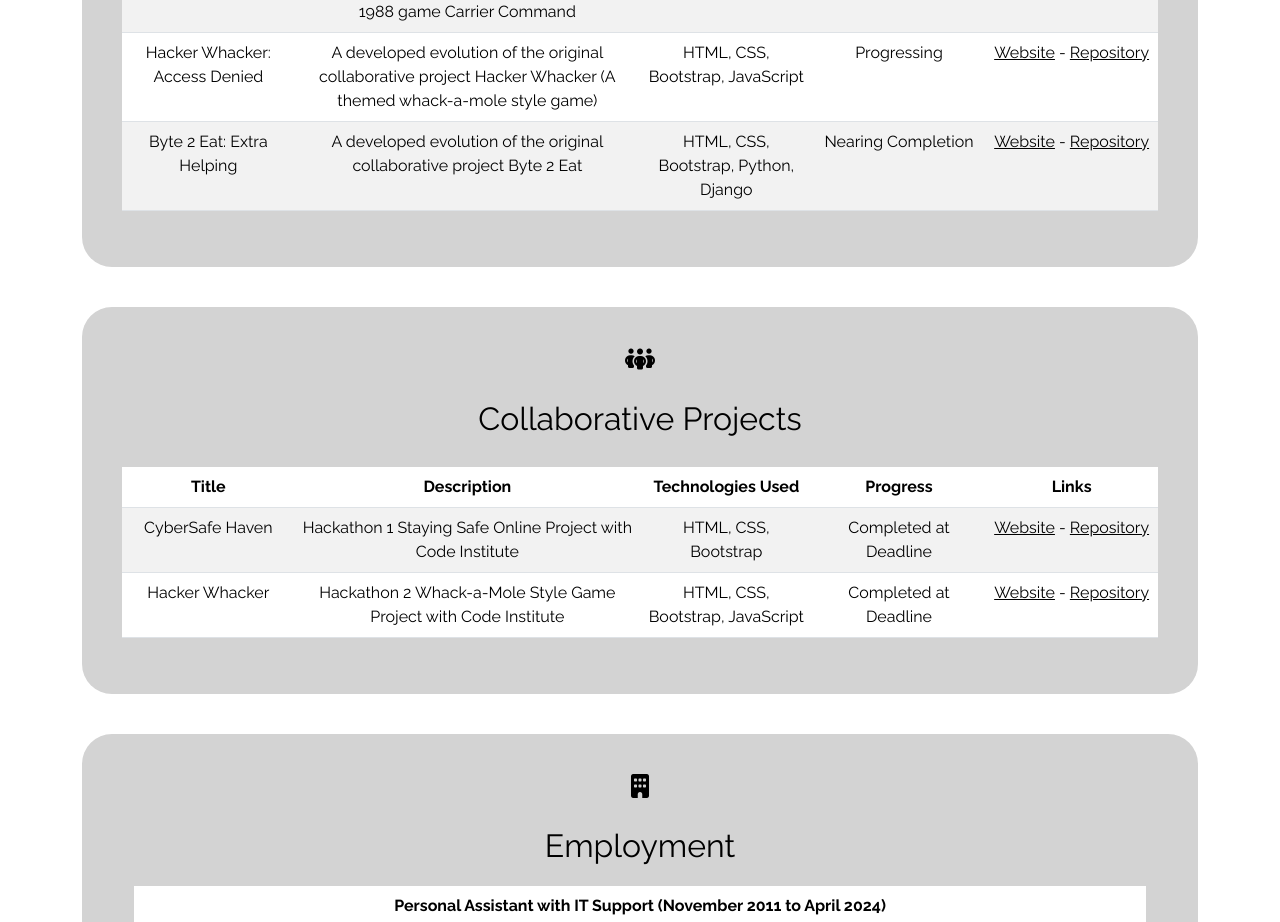
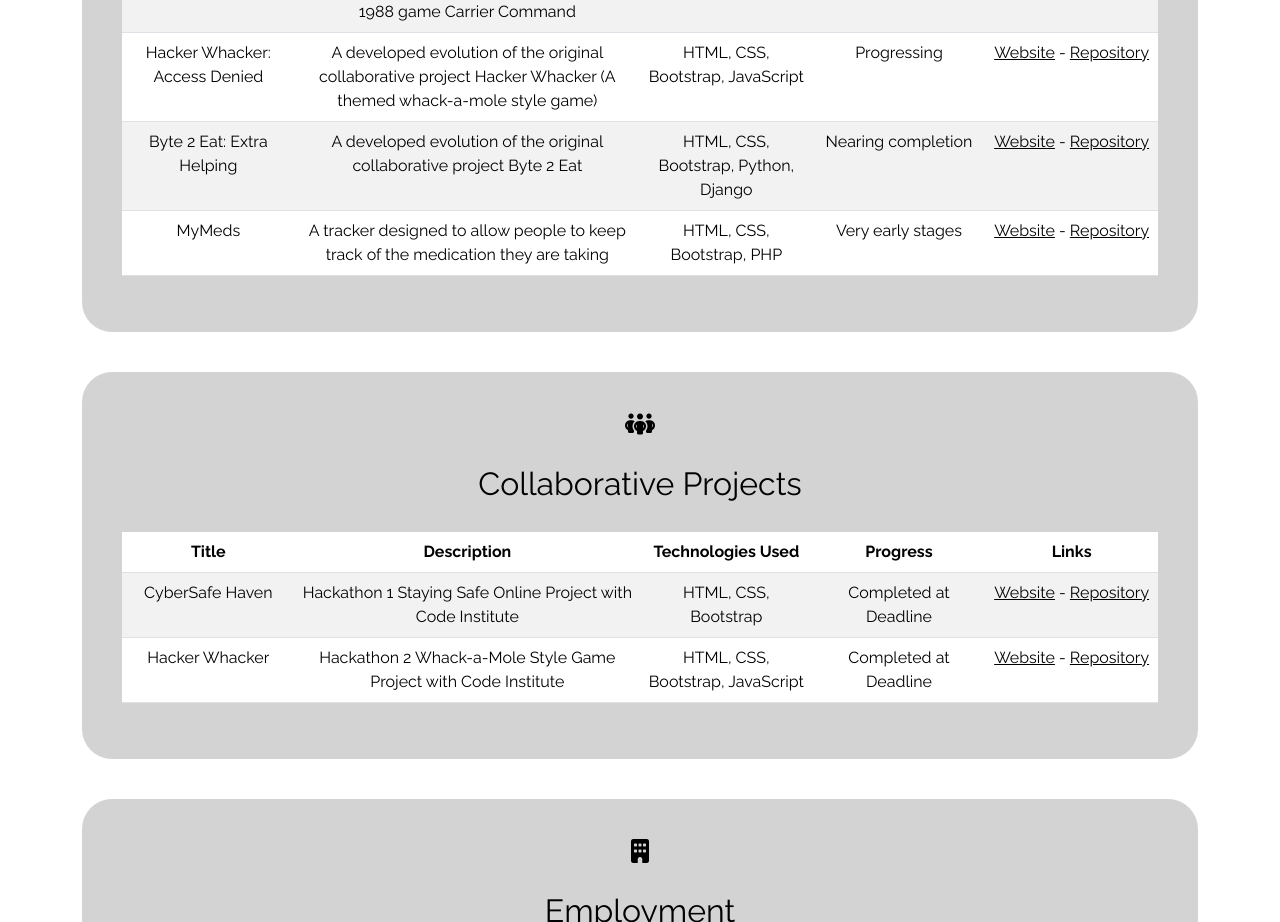
Before and after one commit to CyberArchitect777/personal-site, a plain HTML site: page index.html in a window 1280 px wide. Shown: the part 2286-3208 px from the top of the page. Drawn offline with nearby package versions, Linux system fonts and the light colour scheme.

Commit message:
ST: add new PHP projeect to personal portfolio

```diff
--- a/index.html
+++ b/index.html
@@ -325,11 +325,22 @@
                             <td class="col-4">A developed evolution of the original
                                 collaborative project Byte 2 Eat</td>
                             <td class="col-2">HTML, CSS, Bootstrap, Python, Django</td>
-                            <td class="col-2">Nearing Completion</td>
+                            <td class="col-2">Nearing completion</td>
                             <td class="col-2"><a
                                     href="https://byte-2-eat-extra-helping-d8627f2c050a.herokuapp.com/"
                                     target="_blank">Website</a> - <a
                                     href="https://github.com/CyberArchitect777/byte-2-eat-extra-helping"
+                                    target="_blank">Repository</a></td>
+                        </tr>
+                        <tr class="row">
+                            <td class="col-2">MyMeds</td>
+                            <td class="col-4">A tracker designed to allow people to keep track of the medication they are taking</td>
+                            <td class="col-2">HTML, CSS, Bootstrap, PHP</td>
+                            <td class="col-2">Very early stages</td>
+                            <td class="col-2"><a
+                                    href="https://mymeds-ae895ce9ccba.herokuapp.com"
+                                    target="_blank">Website</a> - <a
+                                    href="https://github.com/CyberArchitect777/mymeds"
                                     target="_blank">Repository</a></td>
                         </tr>
                     </tbody>
@@ -378,7 +389,16 @@
                                     target="_blank">Website</a> - <a
                                     href="https://github.com/CyberArchitect777/byte-2-eat-extra-helping"
                                     target="_blank">Repository</a>
-                                <p class="mt-1 mb-0 fst-italic">Status: Nearing Completion</p>
+                                <p class="mt-1 mb-0 fst-italic">Status: Nearing completion</p>
+                            </td>
+                        </tr>
+                        <tr>
+                            <td><strong>MyMeds</strong> - A tracker designed to allow people to keep track of the medication they are taking <em>MyMeds</em> (HTML, CSS, Bootstrap, PHP) - <a
+                                    href="https://mymeds-ae895ce9ccba.herokuapp.com"
+                                    target="_blank">Website</a> - <a
+                                    href="https://github.com/CyberArchitect777/mymeds"
+                                    target="_blank">Repository</a>
+                                <p class="mt-1 mb-0 fst-italic">Status: Very early stages</p>
                             </td>
                         </tr>
                     </tbody>
```
